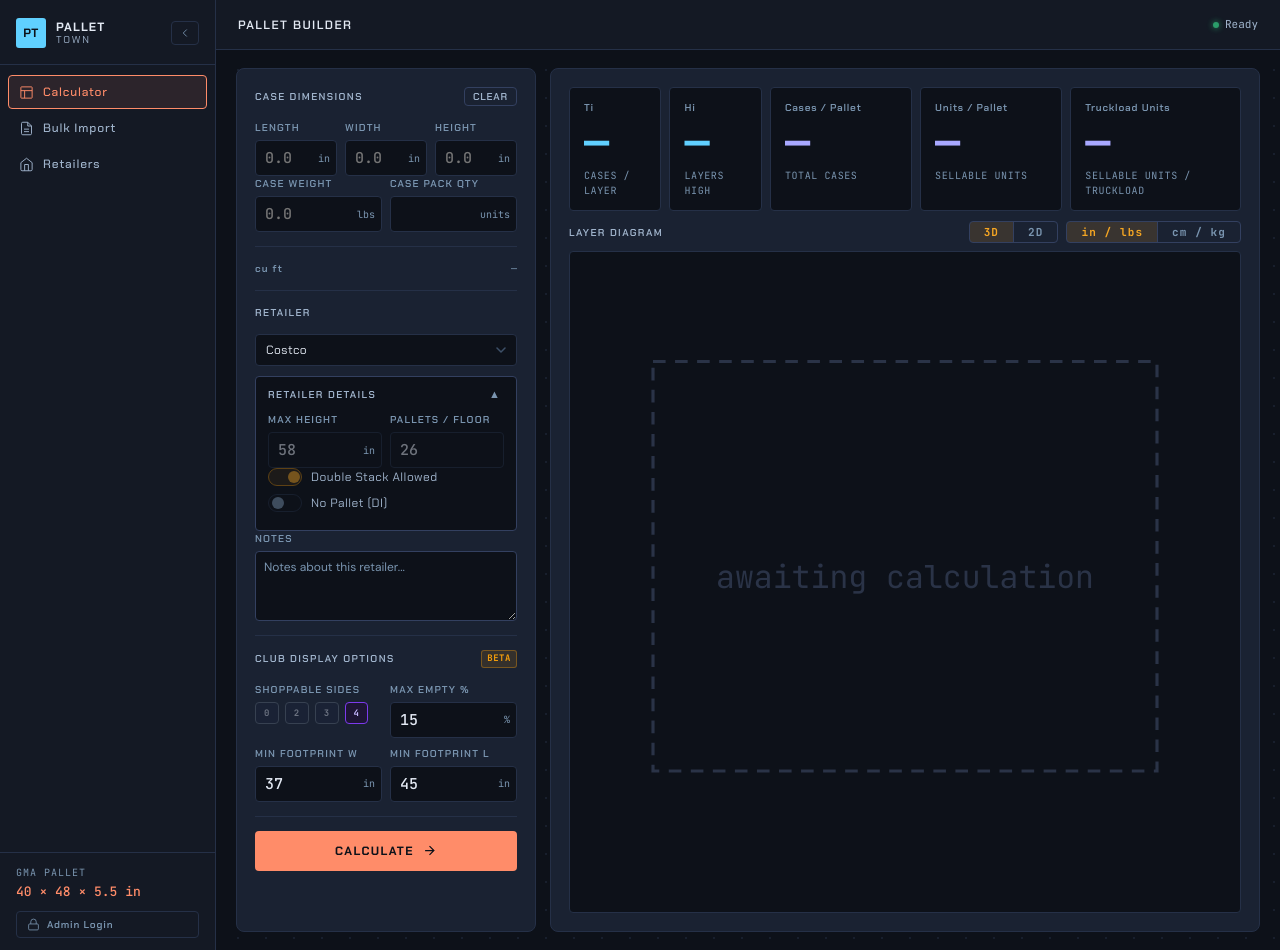
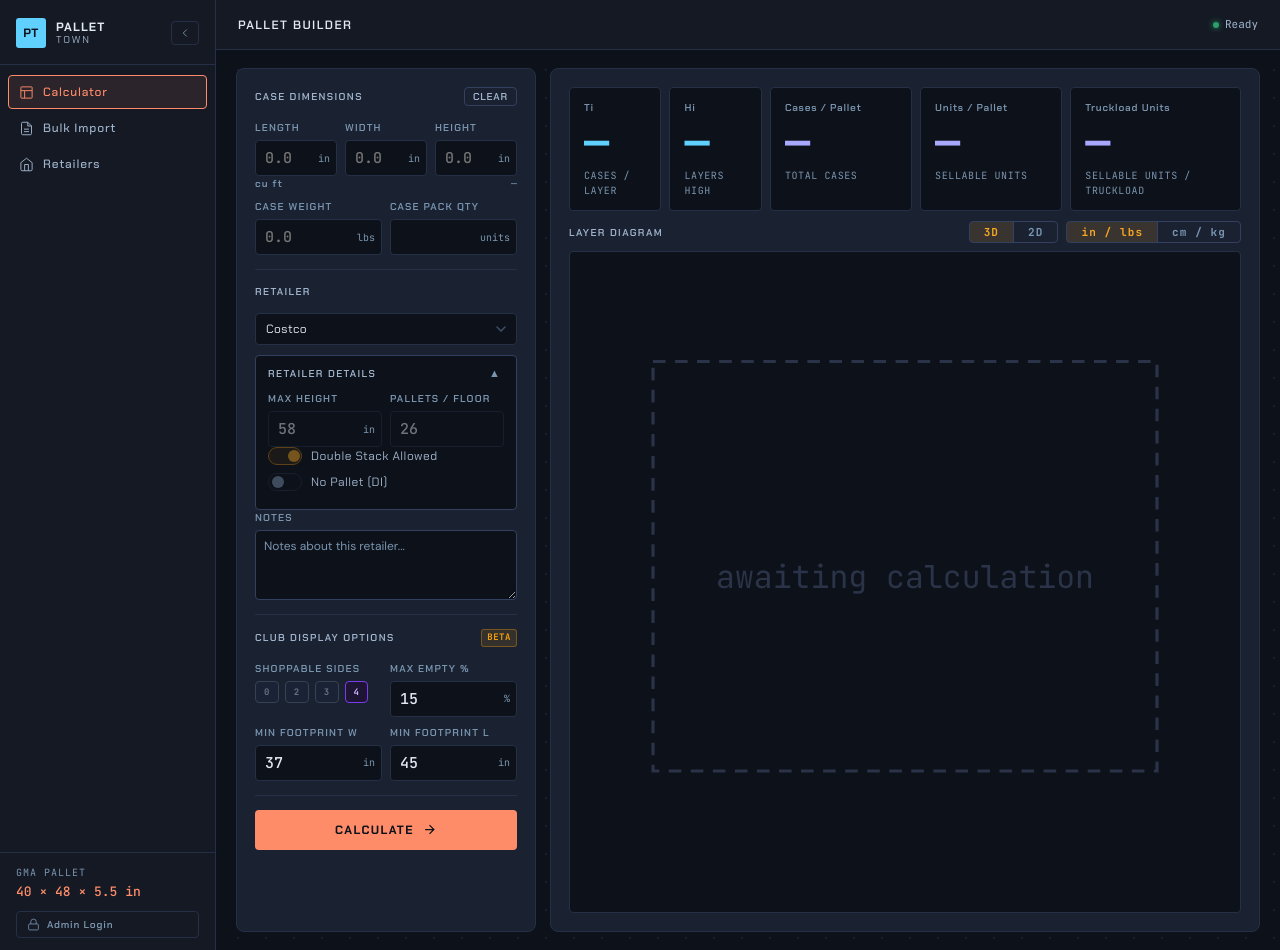
Before and after one commit to mikeciav/pallet-town, a Flask app: page / in a window 1280 px wide. Run offline with Flask 3, Linux system fonts and the light colour scheme; some libraries are stand-ins or nearby versions.

Commit message:
Move cu ft display between L/W/H and case weight/qty

```diff
--- a/templates/index.html
+++ b/templates/index.html
@@ -161,6 +161,10 @@
               </div>
             </div>
           </div>
+          <div style="display:flex;justify-content:space-between;align-items:center;margin-bottom:8px">
+            <span class="field-label">cu ft</span>
+            <span class="panel-hint" id="c-cuft">—</span>
+          </div>
           <div style="display:grid;grid-template-columns:1fr 1fr;gap:8px;margin-bottom:8px">
             <div class="field-group">
               <label class="field-label">CASE WEIGHT</label>
@@ -178,11 +182,6 @@
             </div>
           </div>
 
-          <div class="divider"></div>
-          <div style="display:flex;justify-content:space-between;align-items:center;margin-bottom:2px">
-            <span class="field-label">cu ft</span>
-            <span class="panel-hint" id="c-cuft">—</span>
-          </div>
           <div class="divider"></div>
 
           <div class="panel-header">
```
